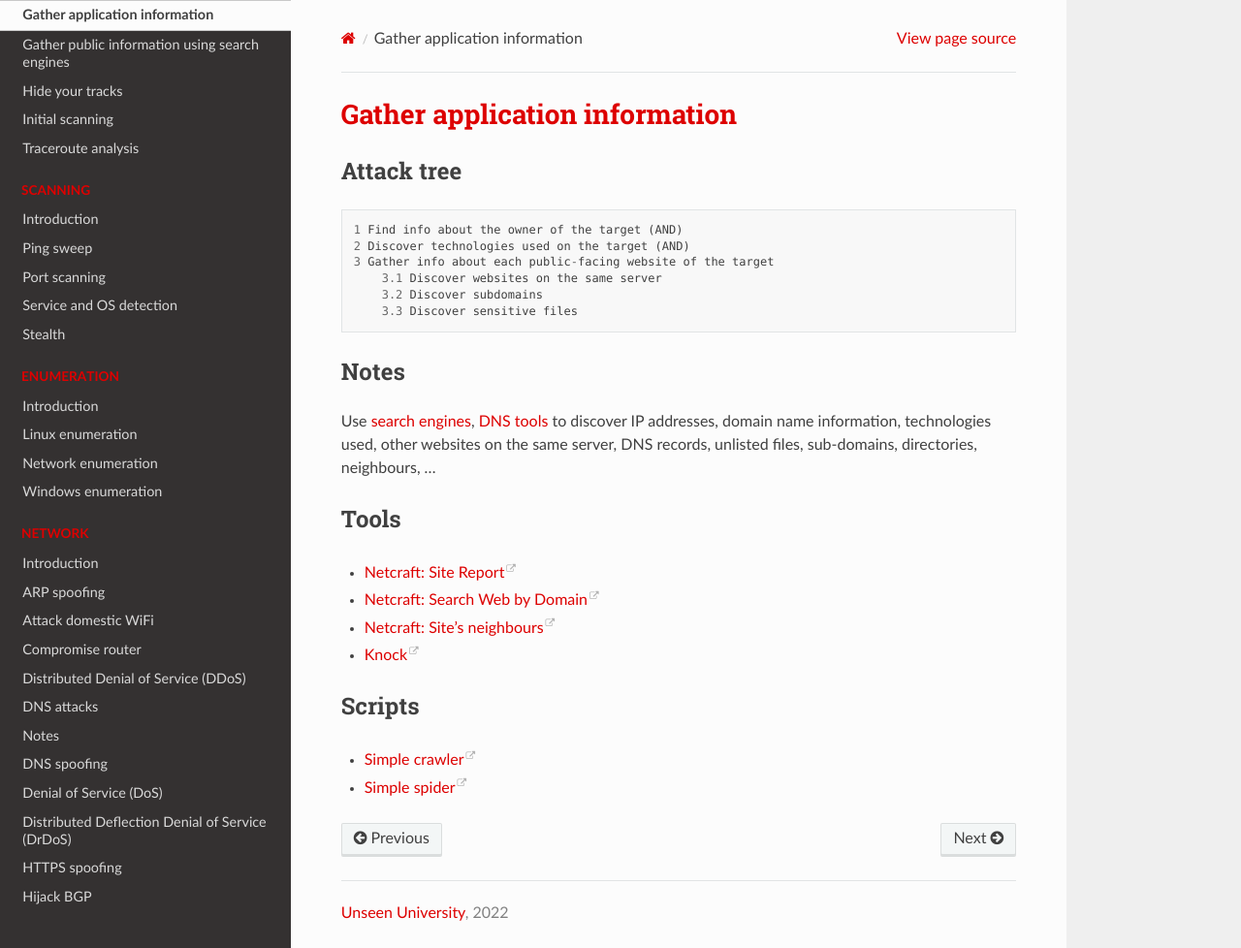
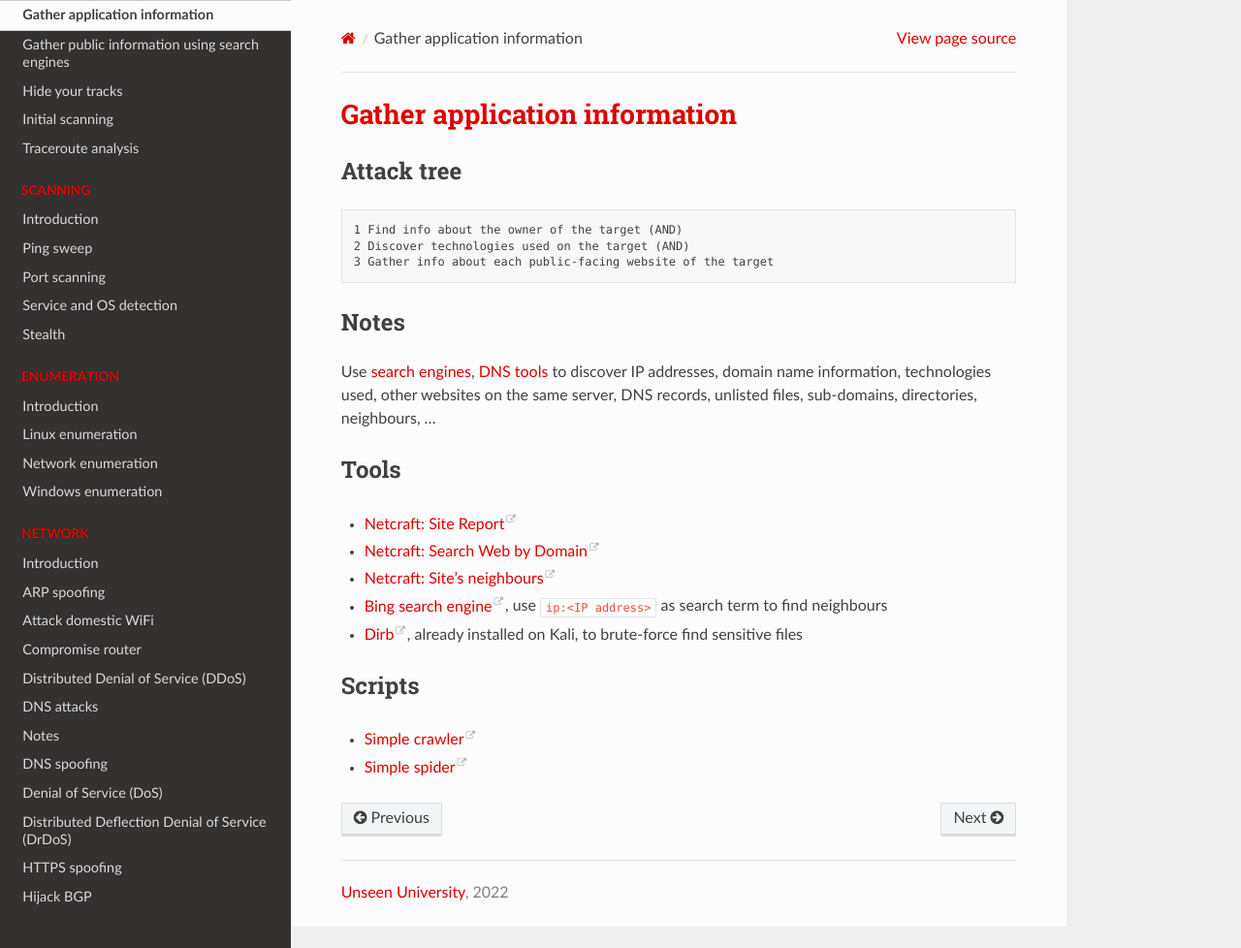
Before and after one commit to tymyrddin/red-basic, a Sphinx documentation site: the page built from source/docs/reconnaissance/Gather-app-information.md, in a window 1280 px wide and 978 px high. Shown: the whole window at 97% size. Built offline with Sphinx 7.4.7 and the Read the Docs theme 2.0.0, drawn with Linux system fonts in a browser that asks for light colours.

Commit message:
Added some more reconnaissance techniques

````diff
--- a/source/docs/reconnaissance/Gather-app-information.md
+++ b/source/docs/reconnaissance/Gather-app-information.md
@@ -2,18 +2,15 @@
 
 ## Attack tree
 
-```
+```text
 1 Find info about the owner of the target (AND)
 2 Discover technologies used on the target (AND)
 3 Gather info about each public-facing website of the target
-    3.1 Discover websites on the same server
-    3.2 Discover subdomains
-    3.3 Discover sensitive files
 ```
 
 ## Notes
 
-Use [search engines](Gather-public-information.md), [DNS tools](Gather-DNS-information.md) to discover IP addresses,
+Use [search engines](Gather-public-information.md), [DNS tools](Deep-dive-DNS.md) to discover IP addresses,
 domain name information, technologies used, other websites on the same server, DNS records, unlisted files,
 sub-domains, directories, neighbours, ...
 
@@ -22,7 +19,9 @@ sub-domains, directories, neighbours, ...
 * [Netcraft: Site Report](https://sitereport.netcraft.com/)
 * [Netcraft: Search Web by Domain](https://searchdns.netcraft.com/)
 * [Netcraft: Site's neighbours](https://sitereport.netcraft.com/netblock)
-* [Knock](https://github.com/guelfoweb/knock)
+* [Bing search engine](https://www.bing.com/), use `ip:<IP address>` as search term to find neighbours
+* [Dirb](https://www.kali.org/tools/dirb/), already installed on Kali, to brute-force find sensitive files
+
 
 ## Scripts
 
````
Also changed, not shown: source/docs/application/Mapping.md (+5 -1 lines), source/docs/reconnaissance/Deep-dive-DNS.md (added, +26 -0 lines), source/docs/reconnaissance/Gather-DNS-information.md (deleted, +0 -20 lines), source/docs/reconnaissance/README.md (+2 -1 lines).
